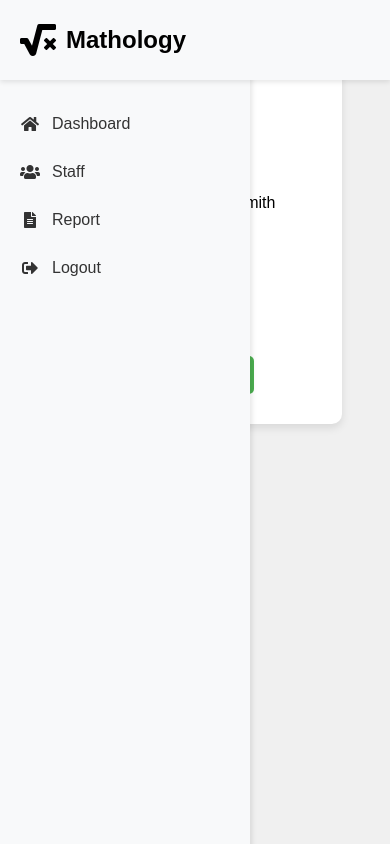
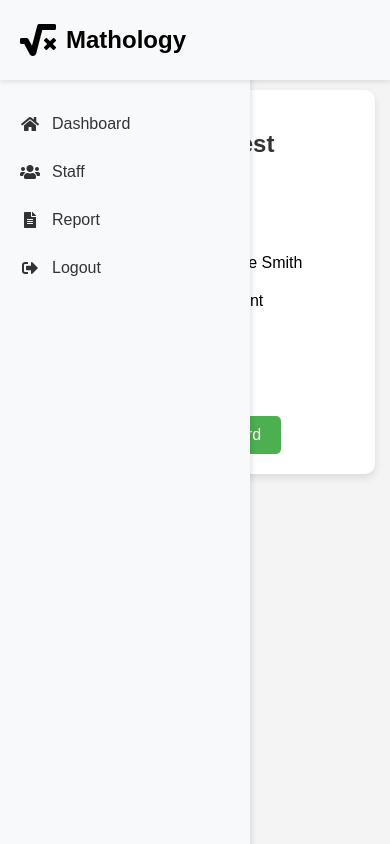
Before and after one commit to TomazFu/Mathology-Attendance-System, a PHP site: page /tcpdf/manager/leave-request-details.php?leave_id=2 in a window 390 px wide. Run offline with PHP 8.4, Linux system fonts and the light colour scheme; data comes from the database, SQL or seed files in the repository.

Commit message:
UI changes

```diff
--- a/assets/css/manager-leave-details.css
+++ b/assets/css/manager-leave-details.css
@@ -1,11 +1,17 @@
 /* Overall Layout */
-.dashboard {
-    display: flex;
-    flex-direction: column;
-    gap: 30px;
-    margin: 20px;
-    width: 100%;
-    justify-content: center;
+body {
+    font-family: Arial, sans-serif;
+    margin: 0;
+    padding: 0;
+    background-color: #f4f4f4;
+}
+
+.main-content {
+    margin-left: 250px; /* Match sidebar width */
+    padding: 20px;
+    padding-top: 100px; /* Account for header height */
+    min-height: calc(100vh - 80px);
+    box-sizing: border-box;
 }
 
 /* Leave Request Details Section */
@@ -15,10 +21,12 @@
     align-items: flex-start;
     background-color: #FFFFFF;
     padding: 30px;
-    margin: 20px auto;
-    width: 60%;
+    margin: 0 auto;
+    width: 100%;
+    max-width: 800px;
     border-radius: 10px;
     box-shadow: 0 4px 8px rgba(0, 0, 0, 0.1);
+    box-sizing: border-box;
 }
 
 .leave-request-details h2 {
@@ -29,6 +37,7 @@
 .leave-request-details p {
     font-size: 16px;
     margin: 10px 0;
+    width: 100%;
 }
 
 .leave-request-details p strong {
@@ -49,3 +58,17 @@
 .back-button:hover {
     background-color: #45a049;
 }
+
+/* Responsive adjustments */
+@media (max-width: 768px) {
+    .main-content {
+        margin-left: 70px;
+        padding: 15px;
+        padding-top: 90px;
+    }
+
+    .leave-request-details {
+        width: 100%;
+        padding: 20px;
+    }
+}
--- a/manager/leave-request-details.php
+++ b/manager/leave-request-details.php
@@ -14,18 +14,21 @@ include "../includes/sidebar.php";
 <head>
     <meta charset="UTF-8">
     <title>Leave Request Details</title>
+    <link rel="stylesheet" href="../assets/css/style.css">
     <link rel="stylesheet" href="../assets/css/manager-leave-details.css">
 </head>
 <body>
-    <div class="leave-request-details">
-        <?php renderSidebar('manager'); ?>
-        <h2>Leave Request Details</h2>
-        <p><strong>Leave ID:</strong> <?php echo $leave_data['leave_id']; ?></p>
-        <p><strong>Student Name:</strong> <?php echo $leave_data['student_name']; ?></p>
-        <p><strong>Reason:</strong> <?php echo $leave_data['reason']; ?></p>
-        <p><strong>From:</strong> <?php echo $leave_data['start_date']; ?></p>
-        <p><strong>To:</strong> <?php echo $leave_data['end_date']; ?></p>
-        <a href="managerDashboard.php" class="back-button">Back to Dashboard</a>
+    <?php renderSidebar('manager'); ?>
+    <div class="main-content">
+        <div class="leave-request-details">
+            <h2>Leave Request Details</h2>
+            <p><strong>Leave ID:</strong> <?php echo htmlspecialchars($leave_data['leave_id'], ENT_QUOTES, 'UTF-8'); ?></p>
+            <p><strong>Student Name:</strong> <?php echo htmlspecialchars($leave_data['student_name'], ENT_QUOTES, 'UTF-8'); ?></p>
+            <p><strong>Reason:</strong> <?php echo htmlspecialchars($leave_data['reason'], ENT_QUOTES, 'UTF-8'); ?></p>
+            <p><strong>From:</strong> <?php echo htmlspecialchars($leave_data['start_date'], ENT_QUOTES, 'UTF-8'); ?></p>
+            <p><strong>To:</strong> <?php echo htmlspecialchars($leave_data['end_date'], ENT_QUOTES, 'UTF-8'); ?></p>
+            <a href="managerDashboard.php" class="back-button">Back to Dashboard</a>
+        </div>
     </div>
 </body>
 </html>
--- a/manager/managerReport.php
+++ b/manager/managerReport.php
@@ -10,11 +10,12 @@ include "../includes/sidebar.php";
     <meta charset="UTF-8">
     <meta name="viewport" content="width=device-width, initial-scale=1.0">
     <title>Student Management</title>
+    <link rel="stylesheet" href="../assets/css/style.css">
     <link rel="stylesheet" href="../assets/css/manager-report.css">
 </head>
 <body>
+    <?php renderSidebar('manager'); ?>
     <div class="main-content">
-        <?php renderSidebar('manager'); ?>
         <div class="container">
             <h1>Student's Report</h1>
             <div class="search-bar">
--- a/manager/managerStaff.php
+++ b/manager/managerStaff.php
@@ -10,11 +10,12 @@ include "../includes/sidebar.php";
     <meta charset="UTF-8">
     <meta name="viewport" content="width=device-width, initial-scale=1.0">
     <title>Staff Management</title>
+    <link rel="stylesheet" href="../assets/css/style.css">
     <link rel="stylesheet" href="../assets/css/manager-staff.css">
 </head>
 <body>
+    <?php renderSidebar('manager'); ?>
     <div class="main-content">
-        <?php renderSidebar('manager'); ?>
         <div class="container">
             <h1>Current Staff</h1>
             <div class="search-bar">
```
Also changed, not shown: assets/css/manager-report.css (+27 -10 lines), assets/css/manager-staff.css (+27 -10 lines).
